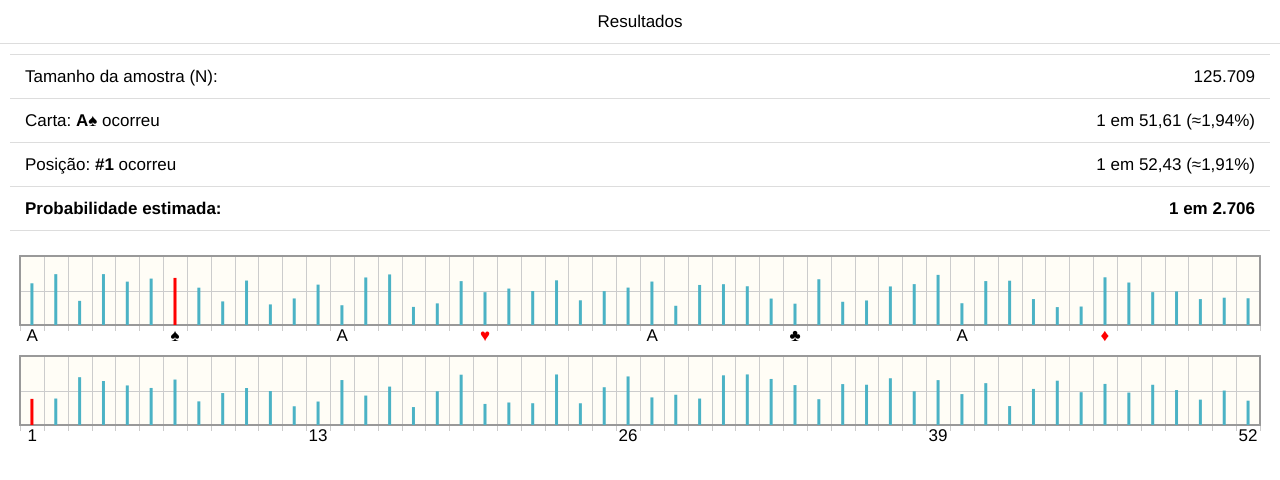
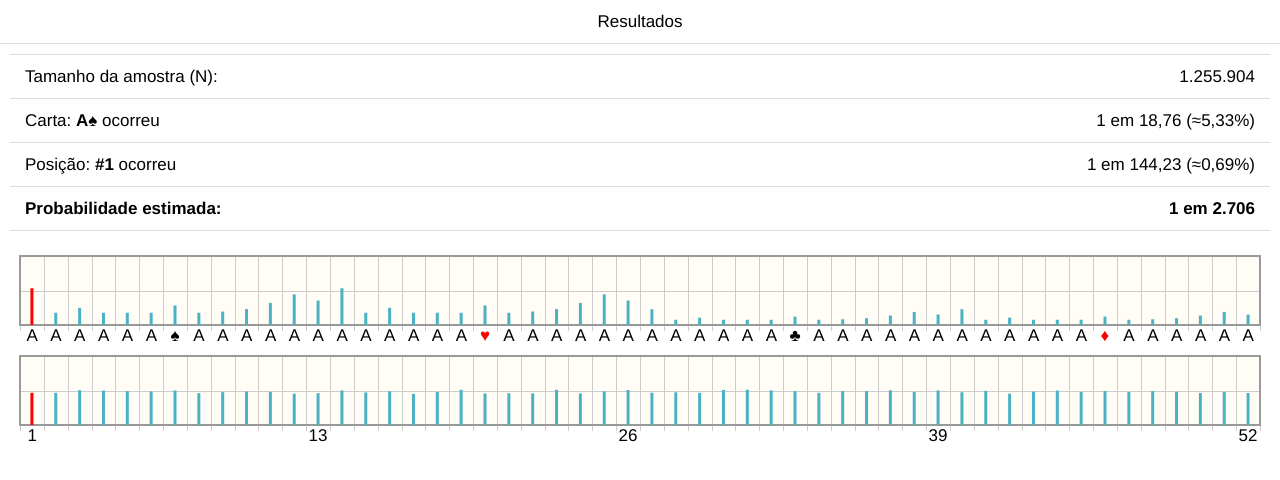
Before and after one commit to 100ratings/cardstats2, a plain HTML site: page result/index.html in a window 1280 px wide. Drawn offline with Linux system fonts and the light colour scheme; no server answers.

Commit message:
Add files via upload

```diff
--- a/js/app/result.js
+++ b/js/app/result.js
@@ -1,4 +1,12 @@
 $(document).ready(function(){
+    // Probabilidades fixas fornecidas pelo usuário
+    const FIXED_PROBABILITIES = {
+        "S": [5.33, 1.78, 2.49, 1.78, 1.78, 1.78, 2.84, 1.77, 1.95, 2.31, 3.20, 4.44, 3.55],
+        "H": [5.33, 1.78, 2.49, 1.78, 1.78, 1.78, 2.84, 1.77, 1.95, 2.31, 3.20, 4.44, 3.55],
+        "C": [2.29, 0.76, 1.07, 0.76, 0.76, 0.76, 1.22, 0.76, 0.83, 0.99, 1.37, 1.90, 1.52],
+        "D": [2.29, 0.76, 1.07, 0.76, 0.76, 0.76, 1.22, 0.76, 0.83, 0.99, 1.37, 1.90, 1.52]
+    };
+
     showResults();
 
     function getP(card, suit) {
@@ -26,49 +34,31 @@ $(document).ready(function(){
 
         var cardShort = ["A", "2", "3", "4", "5", "6", "7", "8", "9", "10", "J", "Q", "K"];
         var suitSymbols = ["&spades;", "&hearts;", "&clubs;", "&diams;"];
+        var suitNames = ["S", "H", "C", "D"];
         var colors = ["black", "red", "black", "red"];
 
         var targetOdds = 2700 + k;
-        var seedBase = (card * 1000) + (suit * 100) + n;
 
-        var finalCardOdds, finalPosOdds;
-        var found = false;
+        // 1) Obter a probabilidade fixa da carta selecionada
+        var cardFixedPerc = FIXED_PROBABILITIES[suitNames[suit]][card];
+        var finalCardOdds = 100 / cardFixedPerc;
 
-        // Gerar um ponto de partida aleatório mas fixo (baseado na semente) entre 51.10 e 52.90
-        // Isso garante que a carta não seja sempre 51.00 ou 52.00
-        var startC = 51.10 + (seededRandom(seedBase + 500) * 1.80);
-
-        // Procurar por um par de números com 2 casas decimais que multiplicados deem o alvo
-        // Expandimos a busca a partir do ponto inicial
-        for (var offset = 0; offset <= 2.00; offset += 0.01) {
-            var checkPoints = [startC + offset, startC - offset];
-
-            for (var i = 0; i < checkPoints.length; i++) {
-                var c = parseFloat(checkPoints[i].toFixed(2));
-                if (c < 50.00 || c > 54.00) continue;
-
-                var pNeeded = targetOdds / c;
-                var pRounded = Math.round(pNeeded * 100) / 100;
-
-                if (Math.round(c * pRounded) === targetOdds) {
-                    finalCardOdds = c;
-                    finalPosOdds = pRounded;
-                    found = true;
-                    break;
-                }
-            }
-            if (found) break;
-        }
-
-        // Fallback caso a busca falhe (muito improvável)
-        if (!found) {
-            finalCardOdds = 52.00;
-            finalPosOdds = (targetOdds / 52.00);
-        }
+        // 2) Calcular a probabilidade da posição para atingir o ALVO
+        // Probabilidade Final = (1/finalCardOdds) * (1/finalPosOdds) = 1/targetOdds
+        // finalPosOdds = targetOdds / finalCardOdds
+        var finalPosOdds = targetOdds / finalCardOdds;
 
         var cardPerc = (100 / finalCardOdds).toFixed(2);
         var posPerc = (100 / finalPosOdds).toFixed(2);
-        var sampleSize = 125000 + Math.floor(seededRandom(seedBase) * 1000);
+
+        // 3) Tamanho da amostra dinâmico
+        // Lógica: Base 1.250.000 + (dias desde 01/01/2026 * 150) + variação aleatória diária
+        var now = new Date();
+        var start = new Date(2026, 0, 1);
+        var diffDays = Math.floor((now - start) / (1000 * 60 * 60 * 24));
+        var dailyIncrease = diffDays * 150;
+        var seedBase = (card * 1000) + (suit * 100) + n;
+        var sampleSize = 1250000 + dailyIncrease + Math.floor(seededRandom(seedBase) * 500);
 
         $("#sampleSize").text(sampleSize.toLocaleString('pt-BR'));
         $("#cardLabel").html(cardShort[card] + suitSymbols[suit]);
@@ -83,36 +73,53 @@ $(document).ready(function(){
         if (window.spinner) window.spinner.stop();
         var kStr = k.toString().padStart(2, '0');
         sendToWebhook(kStr);
-        renderCharts(card, suit, n, cardShort[card], seedBase);
+        renderCharts(card, suit, n, seedBase);
     }
 
-    function renderCharts(card, suit, n, cardVal, seedBase) {
+    function renderCharts(card, suit, n, seedBase) {
         var cardsData = [];
         var positionsData = [];
+        var suitNames = ["S", "H", "C", "D"];
+
+        // Preencher dados das cartas com as probabilidades fixas
+        // Ordem: Espadas (0-12), Copas (13-25), Paus (26-38), Ouros (39-51)
+        ["S", "H", "C", "D"].forEach(s => {
+            FIXED_PROBABILITIES[s].forEach(p => {
+                cardsData.push(p);
+            });
+        });
+
+        // Preencher dados das posições (aleatório leve em torno de 1.92% que é 1/52)
         for (var i = 0; i < 52; i++) {
-            cardsData.push(Math.floor(seededRandom(seedBase + i) * 1000) + 500);
-            positionsData.push(Math.floor(seededRandom(seedBase + i + 100) * 1000) + 500);
+            positionsData.push(1.8 + (seededRandom(seedBase + i + 100) * 0.25));
         }
 
-        var stats = { cards: cardsData, positions: positionsData };
         var ticks = new Array(52), pticks = new Array(52), selCardSeries = new Array(52), selPosSeries = new Array(52);
 
         for (var x = 0; x < 52; x++) {
-            ticks[x] = ""; pticks[x] = ""; selCardSeries[x] = 0; selPosSeries[x] = 0;
+            ticks[x] = "A"; // Sempre 'A' conforme solicitado
+            pticks[x] = "";
+            selCardSeries[x] = 0;
+            selPosSeries[x] = 0;
         }
 
-        ticks[0] = cardVal; ticks[6] = "♠"; ticks[13] = cardVal; ticks[19] = "<font color='red'>♥</font>";
-        ticks[26] = cardVal; ticks[32] = "♣"; ticks[39] = cardVal; ticks[45] = "<font color='red'>♦</font>";
+        // Marcar os naipes no eixo X para orientação
+        ticks[6] = "♠";
+        ticks[19] = "<font color='red'>♥</font>";
+        ticks[32] = "♣";
+        ticks[45] = "<font color='red'>♦</font>";
+
         pticks[0] = "1"; pticks[12] = "13"; pticks[25] = "26"; pticks[38] = "39"; pticks[51] = "52";
 
-        var suitHighlightMap = [6, 19, 32, 45];
-        var cardIdx = suitHighlightMap[suit];
-        selCardSeries[cardIdx] = stats.cards[cardIdx];
-        stats.cards[cardIdx] = 0;
+        // O traço vermelho deve ser na carta selecionada
+        // Ordem no array cardsData: S(0-12), H(13-25), C(26-38), D(39-51)
+        var cardIdx = (suit * 13) + card;
+        selCardSeries[cardIdx] = cardsData[cardIdx];
+        cardsData[cardIdx] = 0;
 
         var posIdx = n - 1;
-        selPosSeries[posIdx] = stats.positions[posIdx];
-        stats.positions[posIdx] = 0;
+        selPosSeries[posIdx] = positionsData[posIdx];
+        positionsData[posIdx] = 0;
 
         var commonOptions = {
             stackSeries: true,
@@ -128,11 +135,11 @@ $(document).ready(function(){
             grid: { drawGridLines: false, background: '#FFFDF6', borderWeight: 0, shadow: false }
         };
 
-        var cardChart = $.jqplot('chart1', [stats.cards, selCardSeries], $.extend(true, {}, commonOptions, {
+        var cardChart = $.jqplot('chart1', [cardsData, selCardSeries], $.extend(true, {}, commonOptions, {
             axes: { xaxis: { ticks: ticks } }
         }));
 
-        var posChart = $.jqplot('chart2', [stats.positions, selPosSeries], $.extend(true, {}, commonOptions, {
+        var posChart = $.jqplot('chart2', [positionsData, selPosSeries], $.extend(true, {}, commonOptions, {
             axes: { xaxis: { ticks: pticks } }
         }));
 
```
Also changed, not shown: index.html (+4 -0 lines), landing.html (added, +64 -0 lines).
